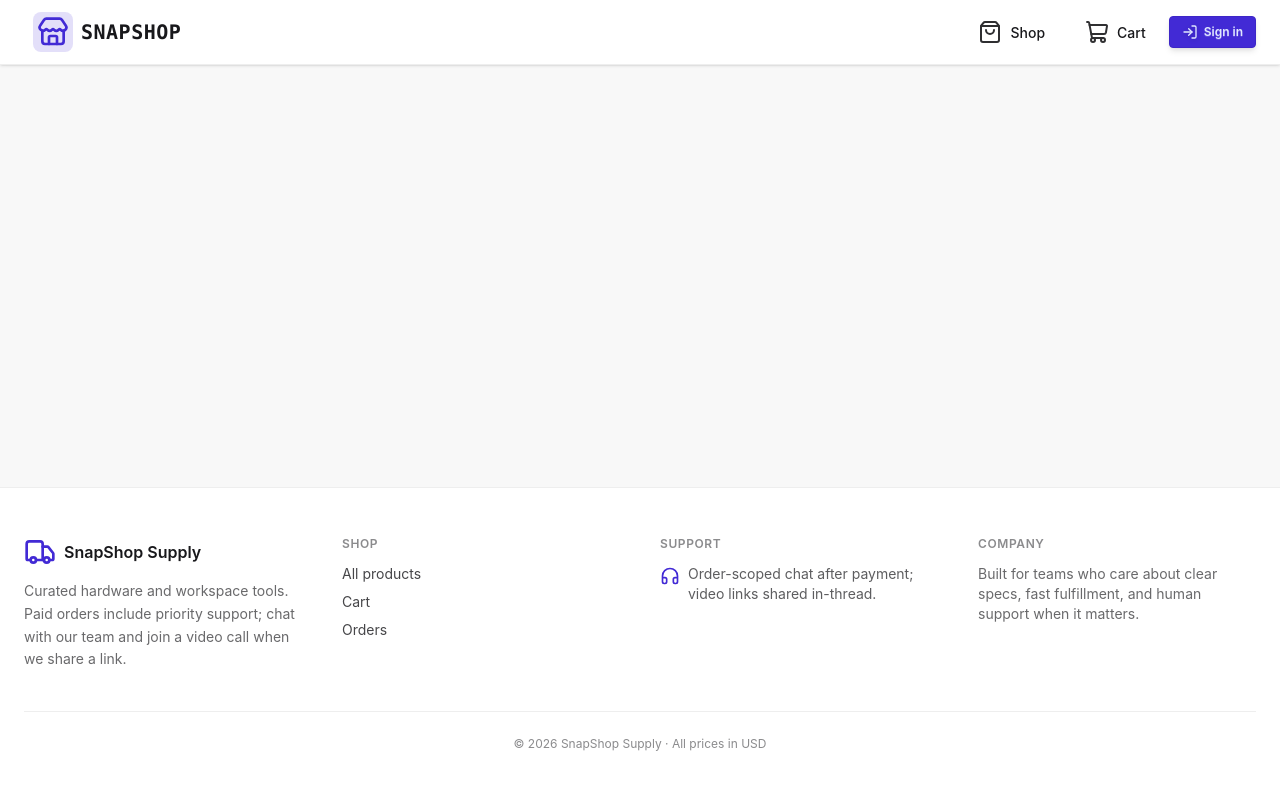
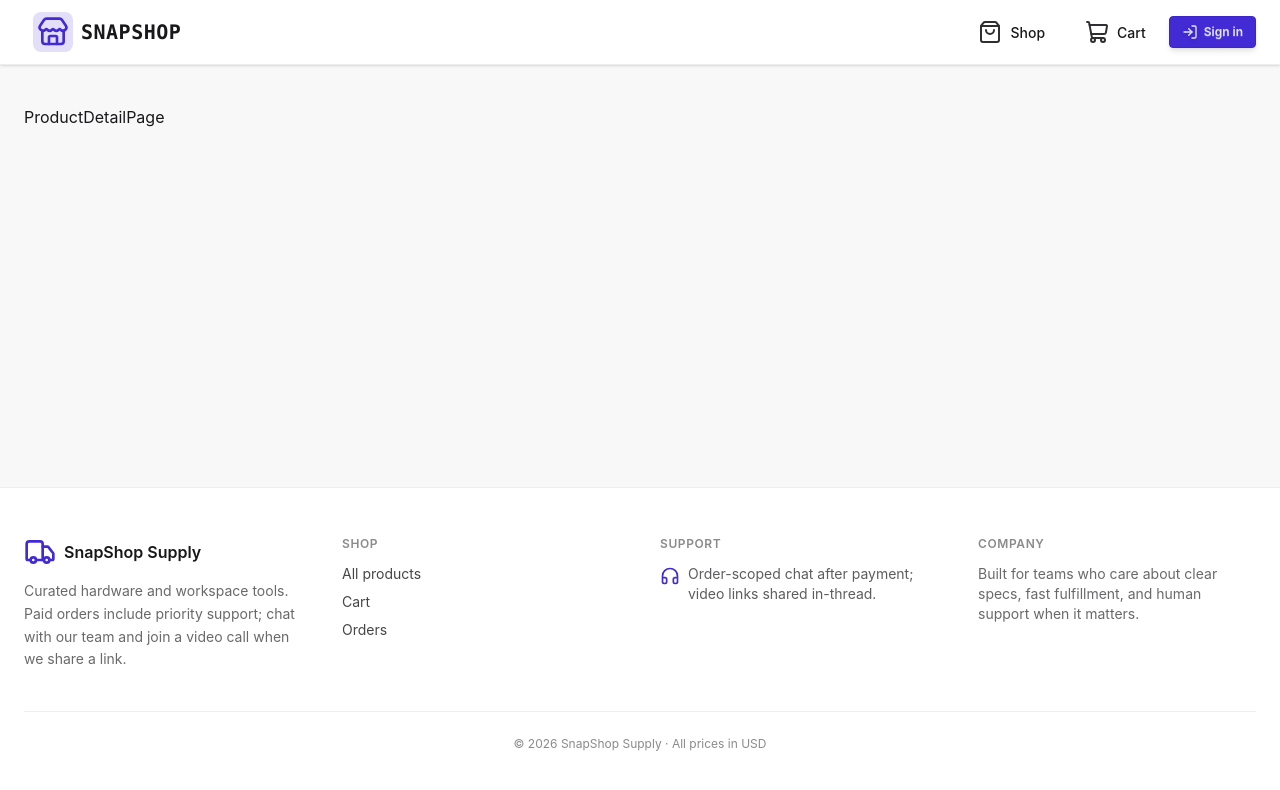
Before and after one commit to hemjaygfx/SnapShop, a React app in the folder frontend/: page /product/1 in a window 1280 px wide. Shown: the top 790 px of the page. Built offline with nearby package versions, Linux system fonts and the light colour scheme; no server answers; the HTML template or start-up script is replaced by a standard one.

Commit message:
feat(frontend): add product detail page and route
create the ProductDetailPage component and update App.jsx to register the /product/:slug route

```diff
--- a/frontend/src/App.jsx
+++ b/frontend/src/App.jsx
@@ -7,6 +7,7 @@ import HomePage from "./pages/HomePage";
 import OrdersPage from "./pages/OrdersPage";
 import CartPage from "./pages/CartPage";
 import CheckoutReturnPage from "./pages/CheckoutReturnPage";
+import ProductDetailPage from "./pages/ProductDetailPage";
 
 function App() {
   const { isLoaded, isSignedIn } = useAuth();
@@ -20,8 +21,8 @@ function App() {
         <Route path="/cart" element={<CartPage />} />
         <Route path="/orders" element={isSignedIn ? <OrdersPage /> : <Navigate to={"/"} replace />} />
         <Route path="/checkout/return" element={<CheckoutReturnPage />} />
+        <Route path="/product/:slug" element={<ProductDetailPage />} />
 
-        {/* <Route path="/product/:slug" element={<ProductDetailPage />} /> */}
         {/* <Route path="/demo-sentry" element={<SentryDemoPage />} /> */}
         {/* <Route path="/orders/:id/call" element={isSignedIn ? <OrderVideoPage /> : <Navigate to={"/"} replace />} /> */}
         {/* <Route path="/admin" element={isSignedIn ? <AdminProductsPage /> : <Navigate to="/" replace />} /> */}
--- /dev/null
+++ b/frontend/src/pages/ProductDetailPage.jsx
@@ -0,0 +1,10 @@
+
+import React from 'react'
+
+function ProductDetailPage() {
+  return (
+    <div>ProductDetailPage</div>
+  )
+}
+
+export default ProductDetailPage
```
